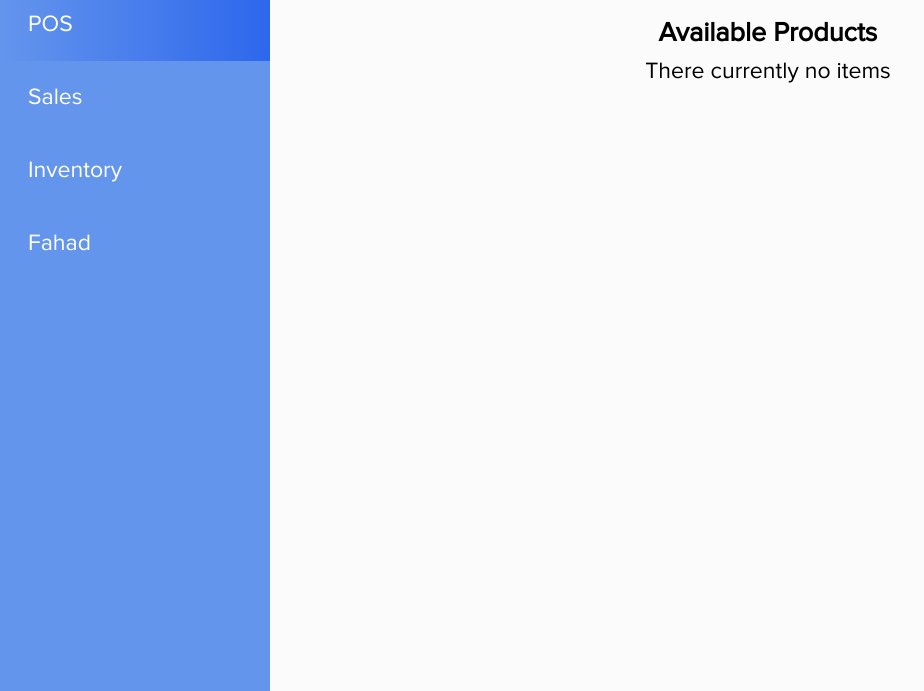
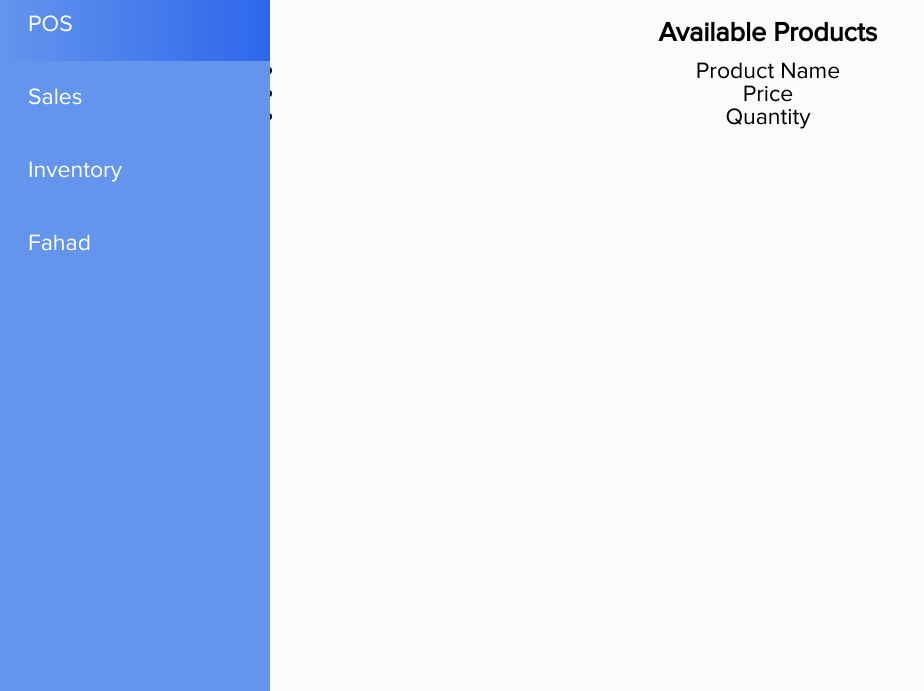
Before and after one commit to fahadmak/store_owner, a plain HTML site: page shopping_cart.html in a window 1280 px wide. Shown: the part 109-800 px from the top of the page, without its empty margins (0-924 px from the left). Drawn offline with Linux system fonts and the light colour scheme.

Commit message:
create product table + product columns

```diff
--- a/shopping_cart.html
+++ b/shopping_cart.html
@@ -10,6 +10,9 @@
     <div class="wrapper">
         <div class="row">
             <div class="col-4">
+
+                <!--Side Navigation-->
+
                 <div class="navigation">
                     <div class="menu">
                         <ul>
@@ -20,21 +23,40 @@
                         </ul>
                     </div>
                 </div>
+
+                <!--End of Side Navigation-->
+
             </div>
             <div class="col-8">
                 <div class="center">
+
+                    <!--Shopping Cart-->
+
                     <div class="cart">
                         <h3 style="padding-bottom: 13px;">Shopping Cart</h3>
                         <ul class="cart-items">
                             <li id="empty">There currently no items</li>
                         </ul>
                     </div>
+
+                    <!--End of Shopping Cart-->
+
+                    <!--Products Available-->
+
                     <div class="available">
                         <h3 style="padding-bottom: 13px;">Available Products</h3>
-                        <ul class="cart-items">
-                            <li id="empty">There currently no items</li>
-                        </ul>
+                        <div class="product-table">
+                            <ul class="product-columns">
+                                <li class="column column1">Product Name</li>
+                                <li class="column column2">Price</li>
+                                <li class="column column3">Quantity</li>
+                            </ul>
+
+                        </div>
                     </div>
+
+                    <!--End of Products Available-->
+
                 </div>
             </div>
         </div>
```
